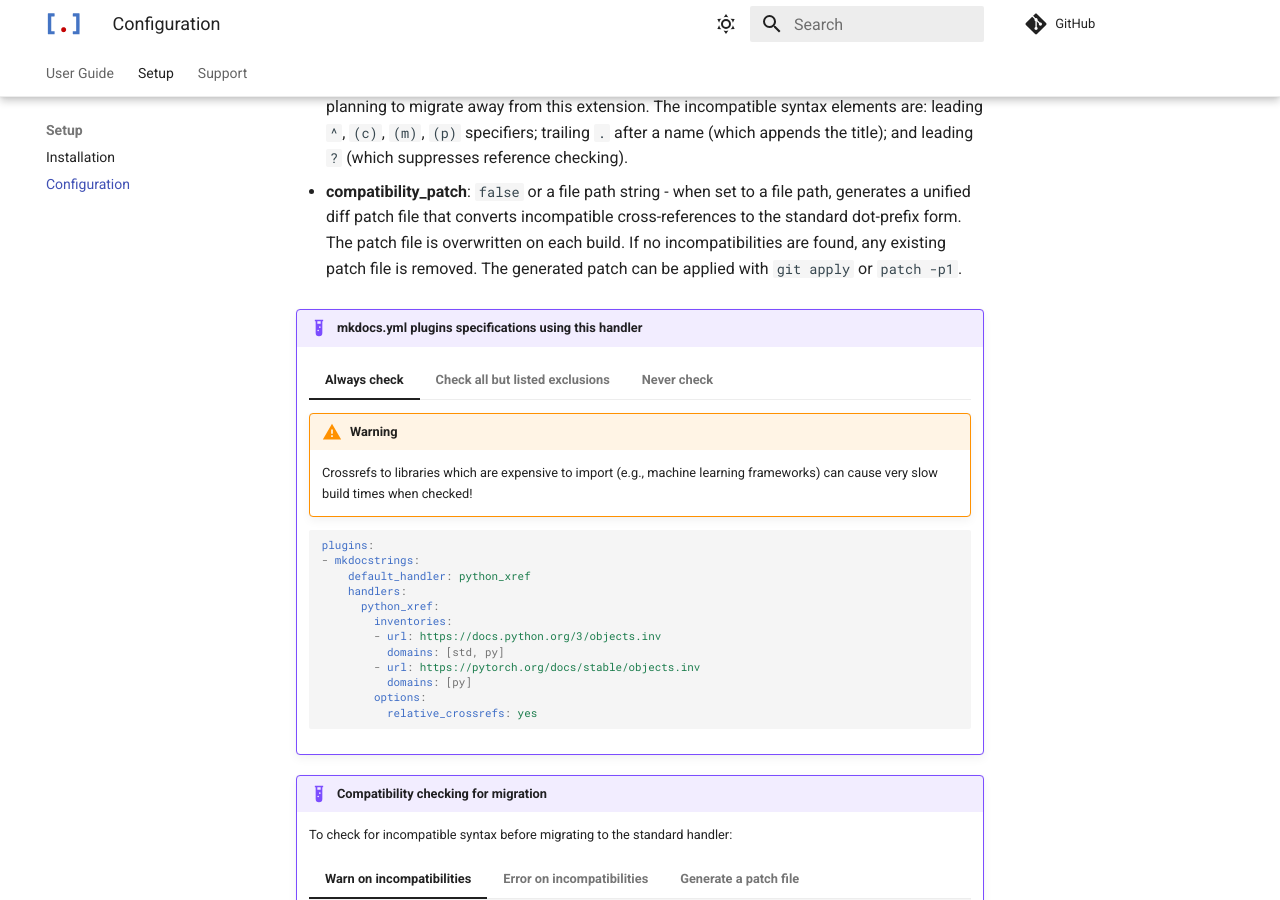
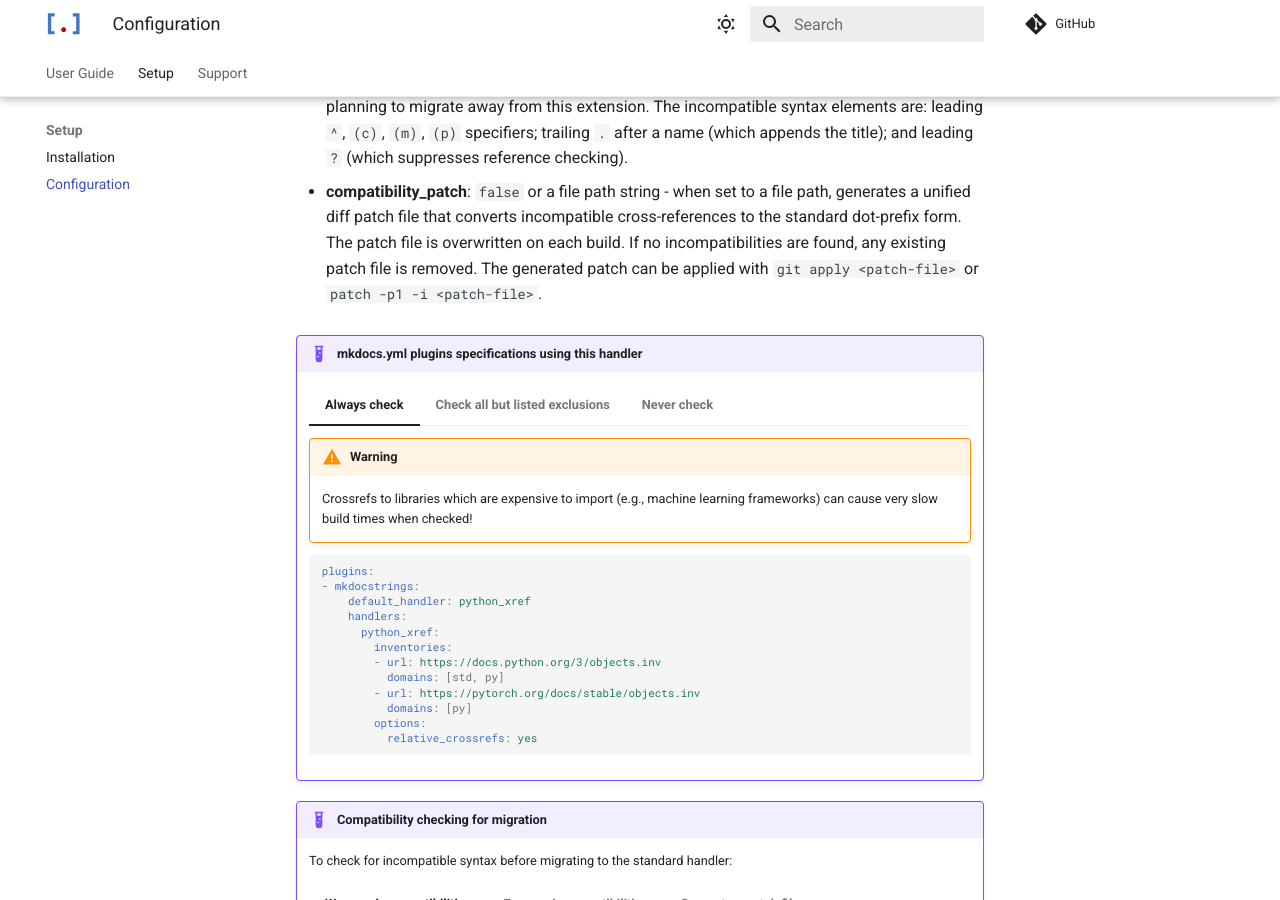
Before and after one commit to analog-garage/mkdocstrings-python-xref, an MkDocs documentation site: the page built from docs/config.md, in a window 1280 px wide and 900 px high, scrolled down 608 px. Built offline with MkDocs 1.6.1 and Material for MkDocs 9.7.7, drawn with Linux system fonts in a browser that asks for light colours; comment, search, counter and statistics services are not loaded; the version menu is left out; some of the changed lines change nothing that is shown.

Commit message:
Update doc on applying patches.

```diff
--- a/docs/config.md
+++ b/docs/config.md
@@ -29,7 +29,7 @@ Additional options are added by this extension:
     a unified diff patch file that converts incompatible cross-references to the standard
     dot-prefix form. The patch file is overwritten on each build. If no incompatibilities are
     found, any existing patch file is removed. The generated patch can be applied with
-    `git apply` or `patch -p1`.
+    `git apply <patch-file>` or `patch -p1 -i <patch-file>`.
 
 !!! Example "mkdocs.yml plugins specifications using this handler"
 
```
